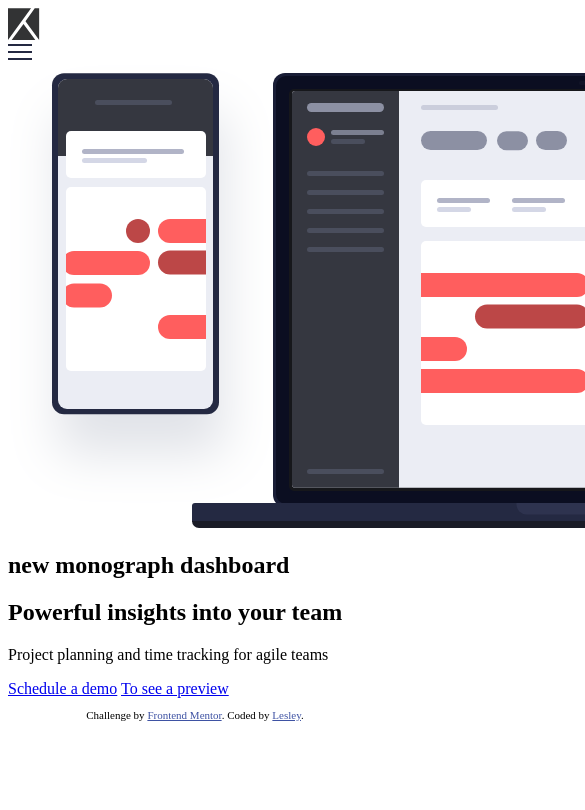
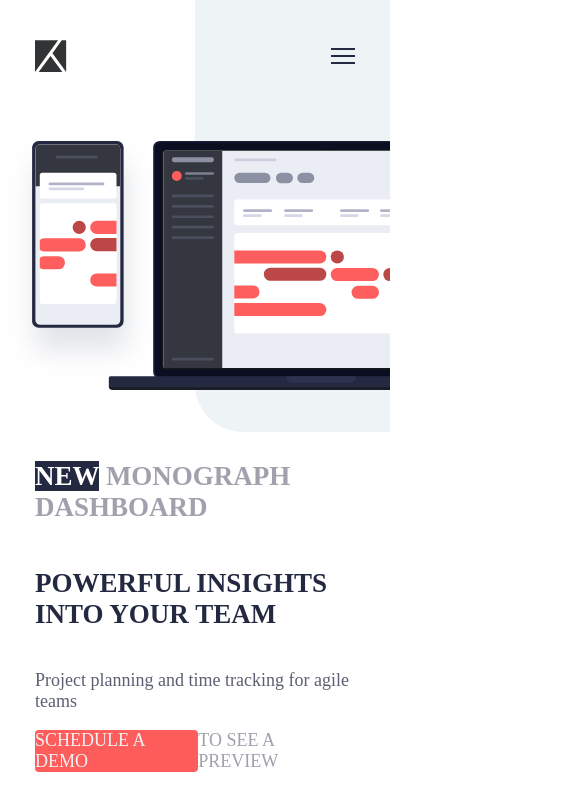
Before and after one commit to LesleyWesley/project-tracking-component, a plain HTML site: page index.html in a window 390 px wide. Shown: the top 810 px of the page, 585 px wide, since content can reach past the window. Drawn offline with Linux system fonts and the light colour scheme.

Commit message:
Added mobile styling for header section, and all color and positioning for mobile

```diff
--- /dev/null
+++ b/css/main.css
@@ -0,0 +1,112 @@
+:root {
+  --darkest-clr:  hsl(230, 29%, 20%);
+  --medium-text-clr: hsl(230, 11%, 40%);
+  --lightest-text-clr: hsl(231, 7%, 65%);
+  --background-decor-clr: hsl(207, 33%, 95%);
+  --schedule-bg-clr: hsl(0, 100%, 68%);
+}
+
+
+body {
+  display: flex;
+  justify-content: center;
+  align-items: center;
+  flex-direction: column;
+  width: 100%;
+  font-size: 1.125rem;
+  margin: 0;
+  padding-bottom: 5rem;
+}
+
+.background-decor {
+  background-color: var(--background-decor-clr);
+  width: 50%;
+  position: absolute;
+  z-index: 0;
+  height: 27rem;
+  top: 0;
+  right: 0;
+  border-bottom-left-radius: 3rem;
+}
+
+header,
+main {
+  position: relative;
+  z-index: 2;
+}
+
+header {
+  width: 82%;
+  display: flex;
+  justify-content: space-between;
+  align-items: center;
+  padding: 2.5rem 0;
+}
+
+nav {
+  display: flex;
+  align-items: center;
+}
+
+main {
+  overflow: hidden;
+  width: 100%;
+  display: flex;
+  justify-content: center;
+  align-items: center;
+  flex-direction: column;
+}
+
+.illustration {
+  width: 135%;
+  padding: 1.5rem 0 3rem 9.5rem;
+}
+
+.content-section {
+  display: flex;
+  justify-content: center;
+  align-items: flex-start;
+  flex-direction: column;
+  width: 82%;
+}
+
+h1 {
+  text-transform: uppercase;
+  color: var(--lightest-text-clr);
+}
+
+span {
+  color: #FFF;
+  background-color: var(--darkest-clr);
+}
+
+h2 {
+  text-transform: uppercase;
+  color: var(--darkest-clr);
+}
+
+p {
+  color: var(--medium-text-clr);
+}
+
+.link-section {
+  display: flex;
+  justify-content: space-between;
+  align-items: center;
+  width: 100%;
+}
+
+a {
+  text-decoration: none;
+  text-transform: uppercase;
+  color: var(--lightest-text-clr);
+  display: flex;
+  justify-content: center;
+  align-items: center;
+}
+
+.schedule-link {
+  background-color: var(--schedule-bg-clr);
+  color: var(--background-decor-clr);
+  border-radius: .25rem;
+}
--- a/index.html
+++ b/index.html
@@ -5,6 +5,8 @@
   <meta name="viewport" content="width=device-width, initial-scale=1.0"> <!-- displays site properly based on user's device -->
 
   <link rel="icon" type="image/png" sizes="32x32" href="./images/favicon-32x32.png">
+
+  <link rel="stylesheet" href="css/main.css">
 
   <title>Frontend Mentor | Project tracking intro component</title>
 
@@ -25,9 +27,8 @@
   </header>
 
   <main>
-      <section class="image-section">
-          <img src="./images/illustration-devices.svg" alt="mobile and desktop illustration" />
-      </section>
+
+      <img src="./images/illustration-devices.svg" alt="mobile and desktop illustration" class="illustration"/>
 
       <section class="content-section">
           <h1><span>new</span> monograph dashboard</h1>
@@ -41,11 +42,5 @@
       </section>
   </main>
 
-  <footer>
-    <p class="attribution">
-      Challenge by <a href="https://www.frontendmentor.io?ref=challenge" target="_blank">Frontend Mentor</a>.
-      Coded by <a href="#">Lesley</a>.
-    </p>
-  </footer>
 </body>
 </html>
```
